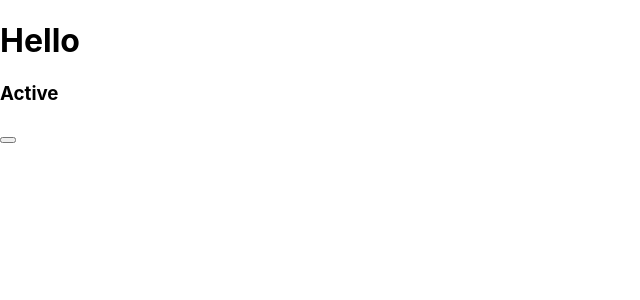
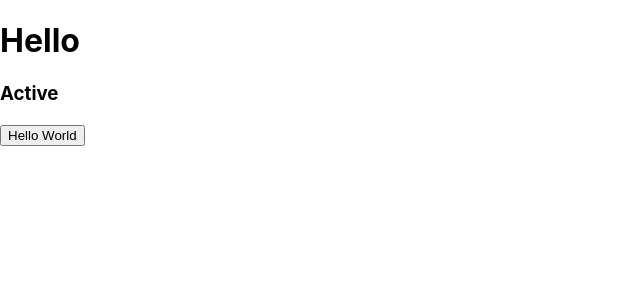
Before and after one commit to polaroidkidd/typescript-intro, a React (Create React App) app: page / in a window 1280 px wide. Shown: the top 300 px of the page, without its empty margins (0-640 px from the left). Built offline with nearby package versions, Linux system fonts and the light colour scheme.

Commit message:
08-typing-children-props completed

```diff
--- a/src/App.tsx
+++ b/src/App.tsx
@@ -17,7 +17,8 @@ const App: React.FC = () => {
           e.preventDefault();
           console.log(e);
         }}
-      />
+      >Hello World
+      </Button>
     </>
   );
 };
```
Also changed, not shown: src/components/Button.tsx (+9 -3 lines), 1 other file (tests, documents, lock files or other folders).
